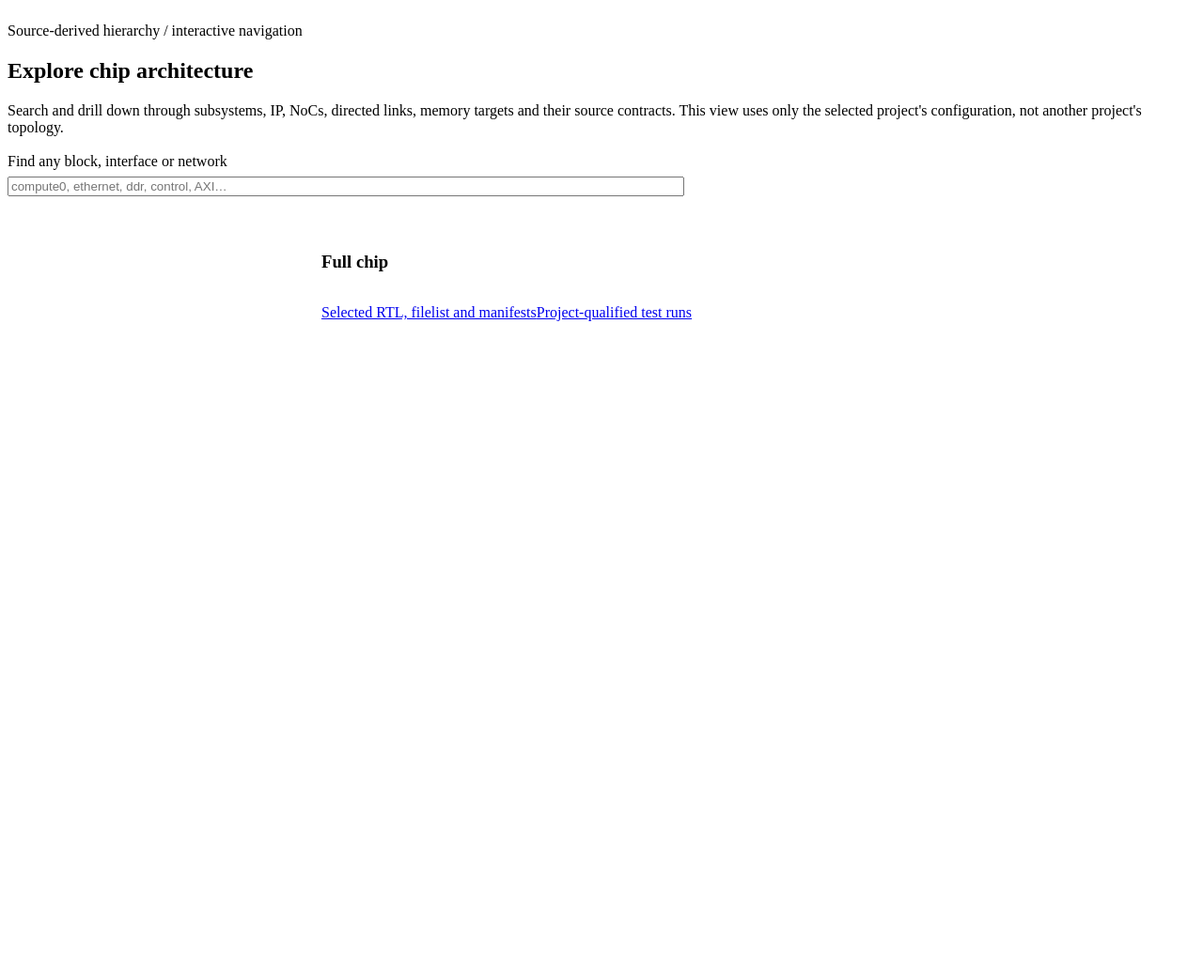
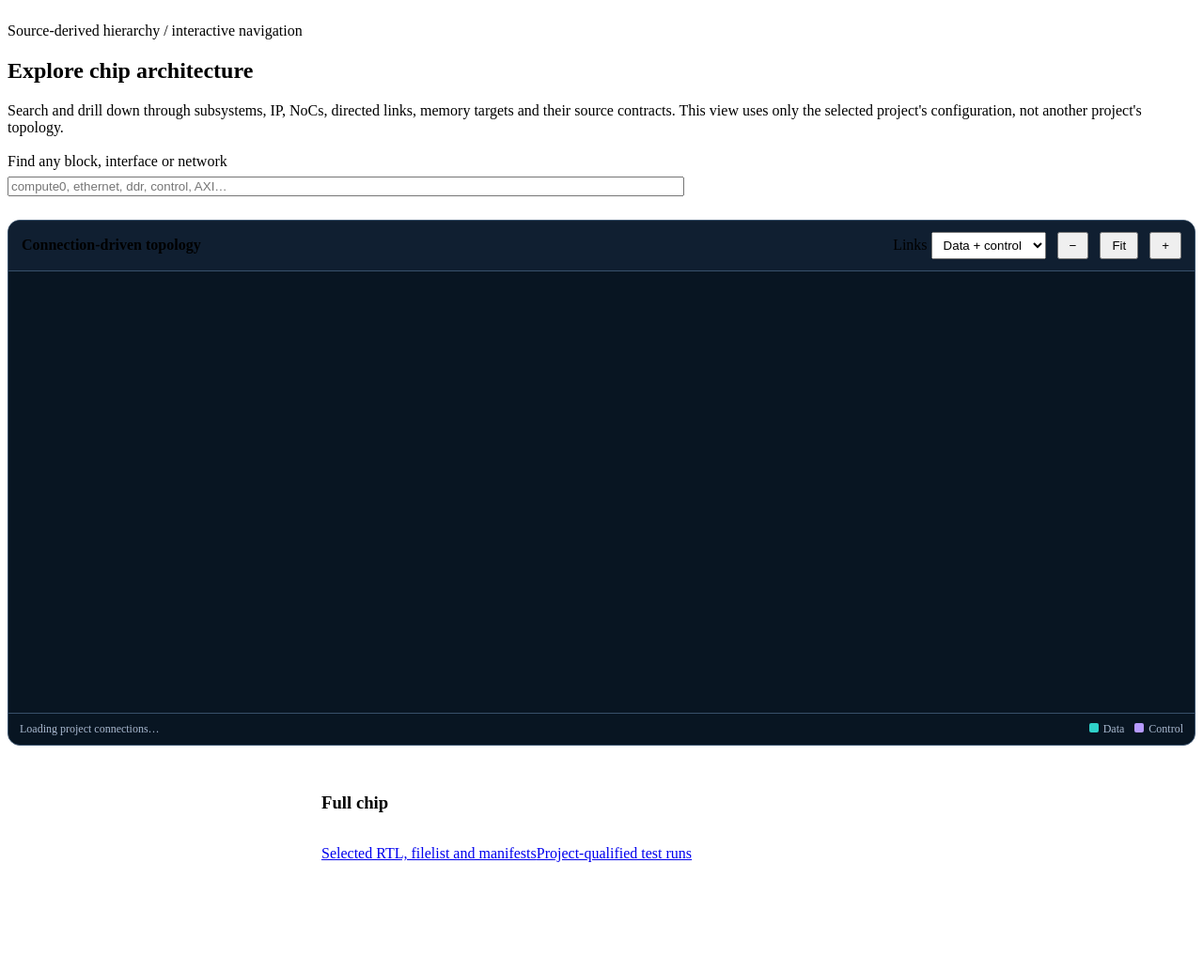
Before and after one commit to r987r/xezim-hello-world, a Python web app: template tools/templates/site_project_hierarchy.html in a window 1280 px wide. Shown: the top 1034 px of the page at 94% size. Before the commit the page ends 342 px from the top, so only its background shows below. Run offline with Jinja, Linux system fonts and the light colour scheme; the template is opened without the code that fills it, so the values that code supplies are empty.

Commit message:
pages: show auto-laid-out interactive SoC topology above searchable hierarchy for every project

```diff
--- a/tools/templates/site_project_hierarchy.html
+++ b/tools/templates/site_project_hierarchy.html
@@ -7,6 +7,22 @@
     <input type="search" id="arch-h-filter" placeholder="compute0, ethernet, ddr, control, AXI…" autocomplete="off">
     <span id="arch-h-count" aria-live="polite"></span>
   </div>
+  <section class="arch-h-graph" aria-label="Chip connection diagram">
+    <div class="arch-h-graph-controls">
+      <strong>Connection-driven topology</strong>
+      <label>Links <select id="arch-h-plane"><option value="all">Data + control</option><option value="data">Data</option><option value="config">Control</option></select></label>
+      <button type="button" id="arch-h-zoom-out">−</button>
+      <button type="button" id="arch-h-fit">Fit</button>
+      <button type="button" id="arch-h-zoom-in">+</button>
+    </div>
+    <div class="arch-h-viewport" id="arch-h-viewport" tabindex="0">
+      <svg id="arch-h-svg" role="img" aria-label="Source-derived subsystem and interconnect connection topology" xmlns="http://www.w3.org/2000/svg"></svg>
+    </div>
+    <div class="arch-h-graph-footer">
+      <span id="arch-h-graph-status" aria-live="polite">Loading project connections…</span>
+      <span><i class="arch-h-key arch-h-data"></i>Data <i class="arch-h-key arch-h-control"></i>Control</span>
+    </div>
+  </section>
   <div class="arch-h-layout">
     <nav class="arch-h-tree" aria-label="Source architecture hierarchy" id="arch-h-tree"></nav>
     <section class="arch-h-detail" aria-label="Selected architecture component">
@@ -22,6 +38,19 @@
 </section>
 <style>
 .hierarchy-app{margin-top:24px}
+.arch-h-graph{border:1px solid #38506a;border-radius:13px;overflow:hidden;background:#081522;margin:16px 0}
+.arch-h-graph-controls{display:flex;gap:12px;align-items:center;flex-wrap:wrap;padding:12px 14px;background:#101f31;border-bottom:1px solid #38506a}
+.arch-h-graph-controls strong{margin-right:auto}
+.arch-h-graph-controls select{padding:5px 8px}
+.arch-h-graph-controls button{padding:5px 11px}
+.arch-h-viewport{width:100%;height:470px;overflow:auto;touch-action:pan-x pan-y}
+#arch-h-svg{display:block;max-width:none;background:#081522;user-select:none;touch-action:pan-x pan-y}
+#arch-h-svg .arch-h-svg-node{cursor:pointer}
+#arch-h-svg .arch-h-svg-node:hover rect{filter:brightness(1.25)}
+.arch-h-graph-footer{border-top:1px solid #38506a;color:#a9b9d0;font-size:12px;display:flex;gap:14px;justify-content:space-between;flex-wrap:wrap;padding:9px 12px}
+.arch-h-key{display:inline-block;width:10px;height:10px;border-radius:2px;margin:0 5px 0 8px}
+.arch-h-data{background:#2fd1c9}.arch-h-control{background:#b69aff}
+
 .arch-h-search{display:flex;align-items:flex-start;flex-direction:column;gap:7px;margin:18px 0}
 .arch-h-search input{width:100%;max-width:720px}
 .arch-h-layout{display:grid;grid-template-columns:minmax(225px,305px) minmax(0,1fr);gap:14px;align-items:start}
@@ -123,6 +152,7 @@
   function navigate(id) {
     const node=items.get(id);if(!node)return;
     current=id;title.textContent=node.label;
+    window.dispatchEvent(new CustomEvent("arch-h-selected", {detail:{id}}));
     status.textContent=node.kind+' · '+node.children.length+' child component(s)';
     crumbs.replaceChildren();const path=[];for(let n=node;n;n=n.parent?items.get(n.parent):null)path.unshift(n);
     for(const [i,n] of path.entries()){
@@ -149,6 +179,8 @@
       '. Declared hierarchy only; use selected compile artifacts for actual RTL instances and ports.';
     renderTree();
   }
+  window.archHierarchyNavigate=navigate;
   filter.addEventListener('input',renderTree);navigate(root);
 })();
 </script>
+<script>__PROJECT_TOPOLOGY_JS__</script>
```
